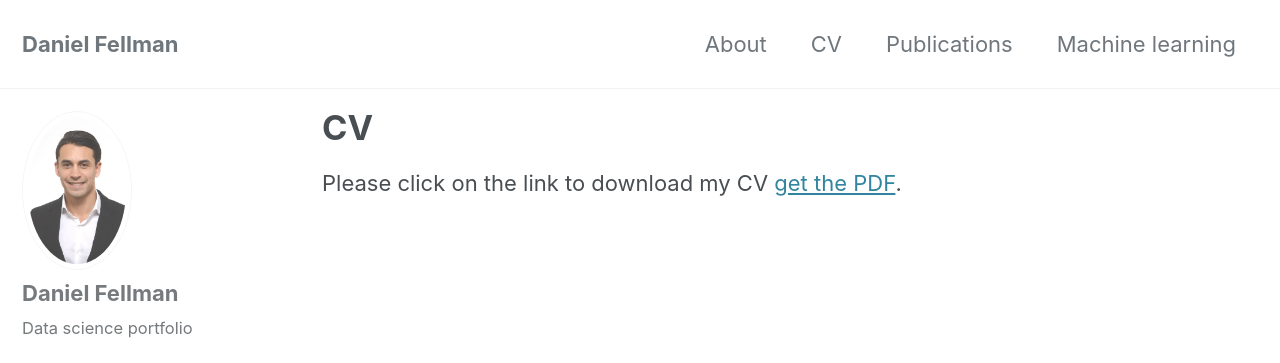
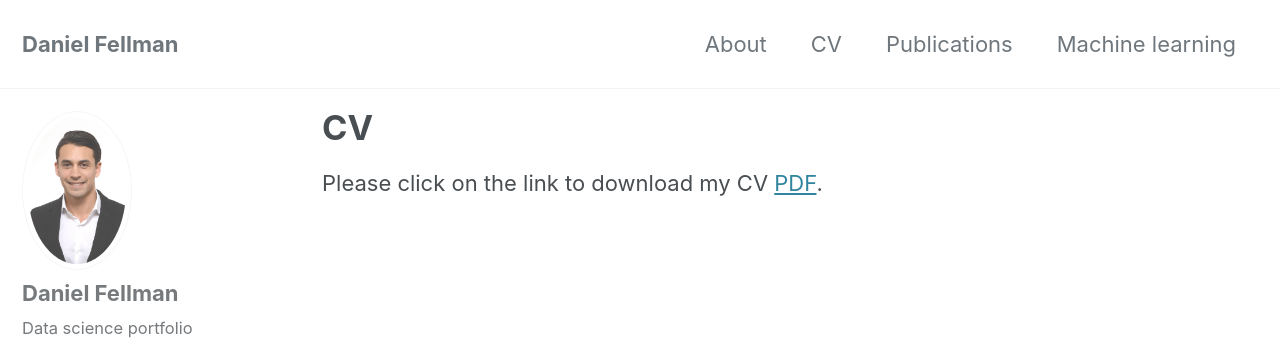
Before and after one commit to danielfellman/danielfellman.github.io, a Jekyll site: the page built from _pages/cv.md, in a window 1280 px wide and 900 px high. Shown: the top 363 px of the window. Built offline with Jekyll 4.4.1, drawn with Linux system fonts in a browser that asks for light colours; cached includes are drawn as plain includes; nearby versions of some CDN libraries.

Commit message:
Update cv.md

```diff
--- a/_pages/cv.md
+++ b/_pages/cv.md
@@ -5,4 +5,4 @@ title: "CV"
 author_profile: true
 ---
 
-Please click on the link to download my CV [get the PDF]({{ site.url }}/docs/cv.pdf).
+Please click on the link to download my CV [PDF]({{https://github.com/danielfellman/danielfellman.github.io.git}}/docs/cv.pdf).
```
